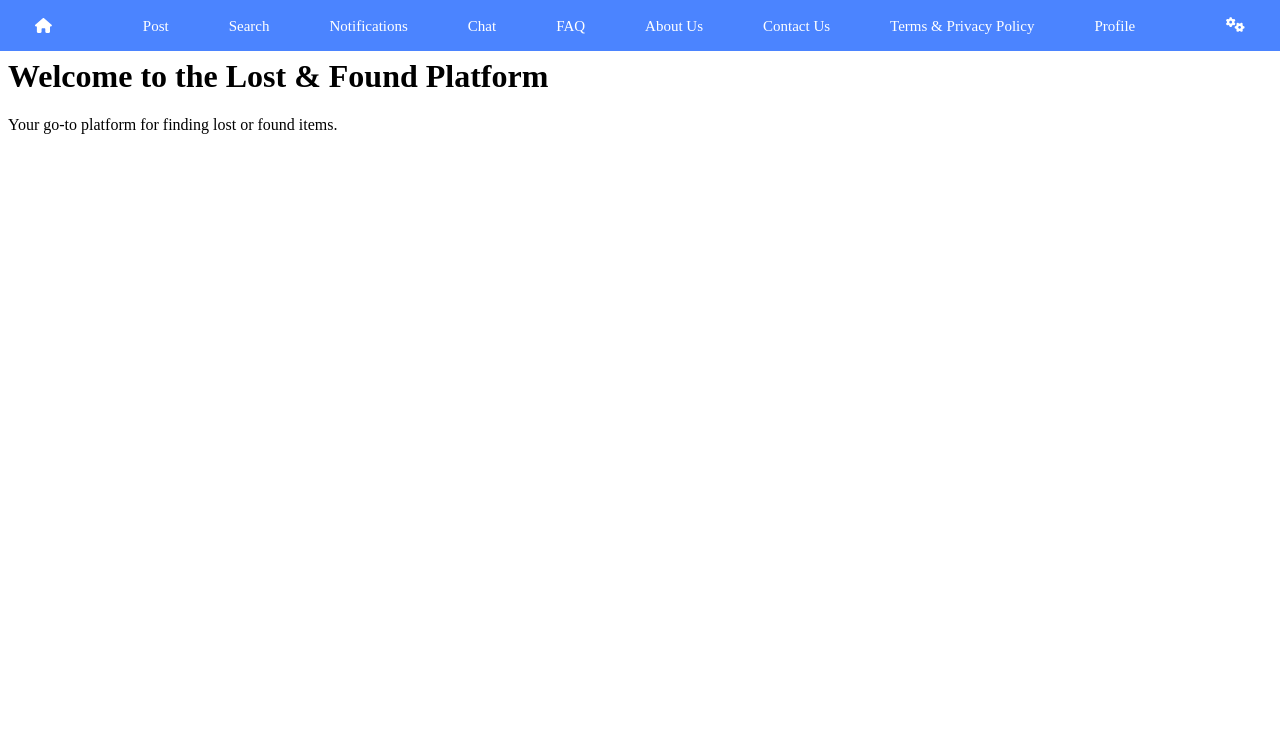
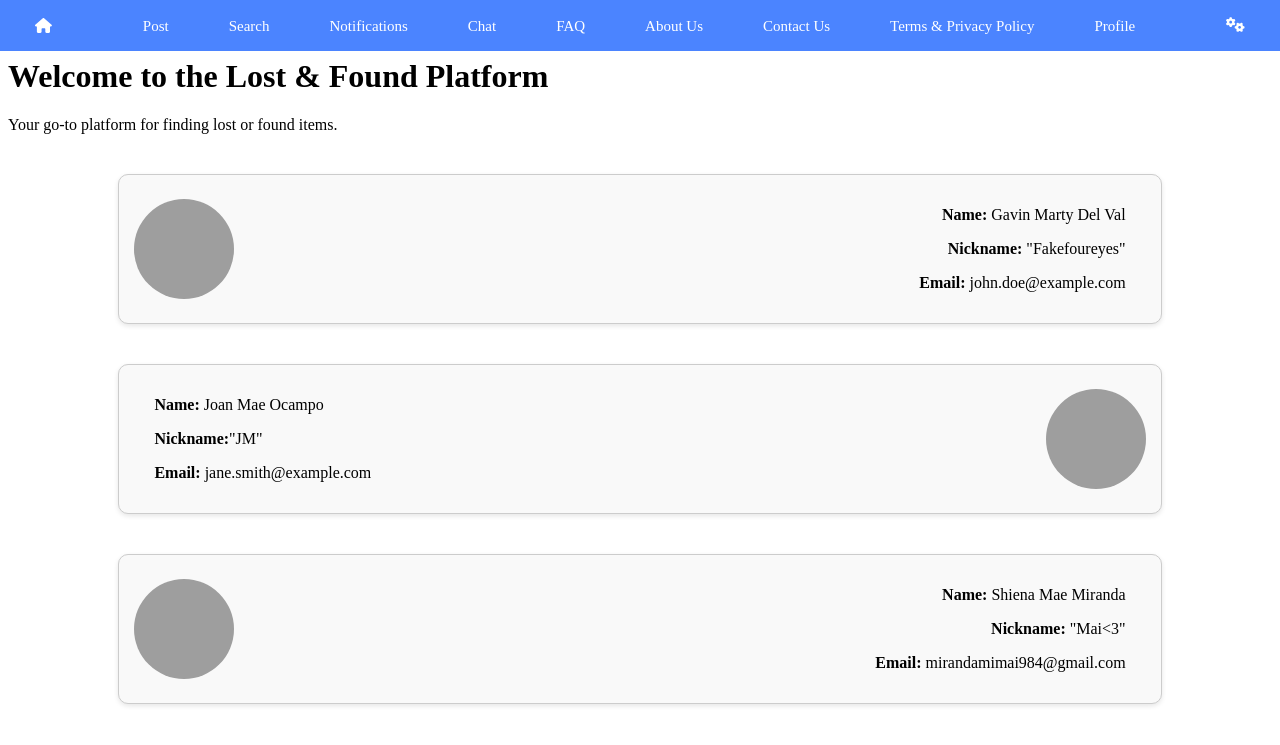
Before and after one commit to shiena-027/Lost-and-Found-Web, a PHP site: page / in a window 1280 px wide. Shown: the top 745 px of the page. Run offline with PHP 8.4, Linux system fonts and the light colour scheme; grey boxes are pictures that could not be loaded.

Commit message:
Update index.php

```diff
--- a/lost-and-found-website-v1/index.php
+++ b/lost-and-found-website-v1/index.php
@@ -1,9 +1,9 @@
 <?php session_start(); ?>
-<?php include('web_navbar.php');
+<?php
+include('web_navbar.php');
 include 'navbar.php';
 include 'sidenav.php';
 ?>
-
 
 <!DOCTYPE html>
 <html lang="en">
@@ -11,6 +11,57 @@ include 'sidenav.php';
     <meta charset="UTF-8">
     <title>Lost & Found Platform</title>
     <link rel="stylesheet" href="assets/style.css">
+    <style>
+        .profile-container {
+            display: flex;
+            flex-direction: column;
+            align-items: center;
+            margin: 20px 0;
+        }
+
+        .profile {
+            display: flex;
+            justify-content: space-between;
+            align-items: center;
+            width: 80%;
+            margin: 20px 0;
+            padding: 15px;
+            border: 1px solid #ccc;
+            border-radius: 10px;
+            box-shadow: 0 2px 5px rgba(0, 0, 0, 0.1);
+            background-color: #f9f9f9;
+        }
+
+        .profile img {
+            width: 100px;
+            height: 100px;
+            border-radius: 50%;
+            object-fit: cover;
+        }
+
+        .profile-info {
+            flex: 1;
+            margin: 0 20px;
+        }
+
+        .profile:nth-child(odd) .profile-img {
+            order: 1;
+        }
+
+        .profile:nth-child(odd) .profile-info {
+            order: 2;
+            text-align: right;
+        }
+
+        .profile:nth-child(even) .profile-img {
+            order: 2;
+        }
+
+        .profile:nth-child(even) .profile-info {
+            order: 1;
+            text-align: left;
+        }
+    </style>
 </head>
 <body>
     <h1>Welcome to the Lost & Found Platform</h1>
@@ -21,5 +72,38 @@ include 'sidenav.php';
         <a href="contact.php">Contact</a>
         <a href="auth.php">Login</a>
     </nav>
+
+    <div class="profile-container">
+        <div class="profile">
+            <div class="profile-img">
+                <img src="assets/profile1.jpg" alt="Profile 1">
+            </div>
+            <div class="profile-info">
+                <p><strong>Name:</strong> Gavin Marty Del Val</p>
+                <p><strong>Nickname:</strong> "Fakefoureyes"</p>
+                <p><strong>Email:</strong> john.doe@example.com</p>
+            </div>
+        </div>
+        <div class="profile">
+            <div class="profile-img">
+                <img src="assets/profile2.jpg" alt="Profile 2">
+            </div>
+            <div class="profile-info">
+                <p><strong>Name:</strong> Joan Mae Ocampo</p>
+                <p><strong>Nickname:</strong>"JM"</p>
+                <p><strong>Email:</strong> jane.smith@example.com</p>
+            </div>
+        </div>
+        <div class="profile">
+            <div class="profile-img">
+                <img src="assets/profile3.jpg" alt="Profile 3">
+            </div>
+            <div class="profile-info">
+                <p><strong>Name:</strong> Shiena Mae Miranda</p>
+                <p><strong>Nickname:</strong> "Mai<3"</p>
+                <p><strong>Email:</strong> mirandamimai984@gmail.com</p>
+            </div>
+        </div>
+    </div>
 </body>
 </html>
```
